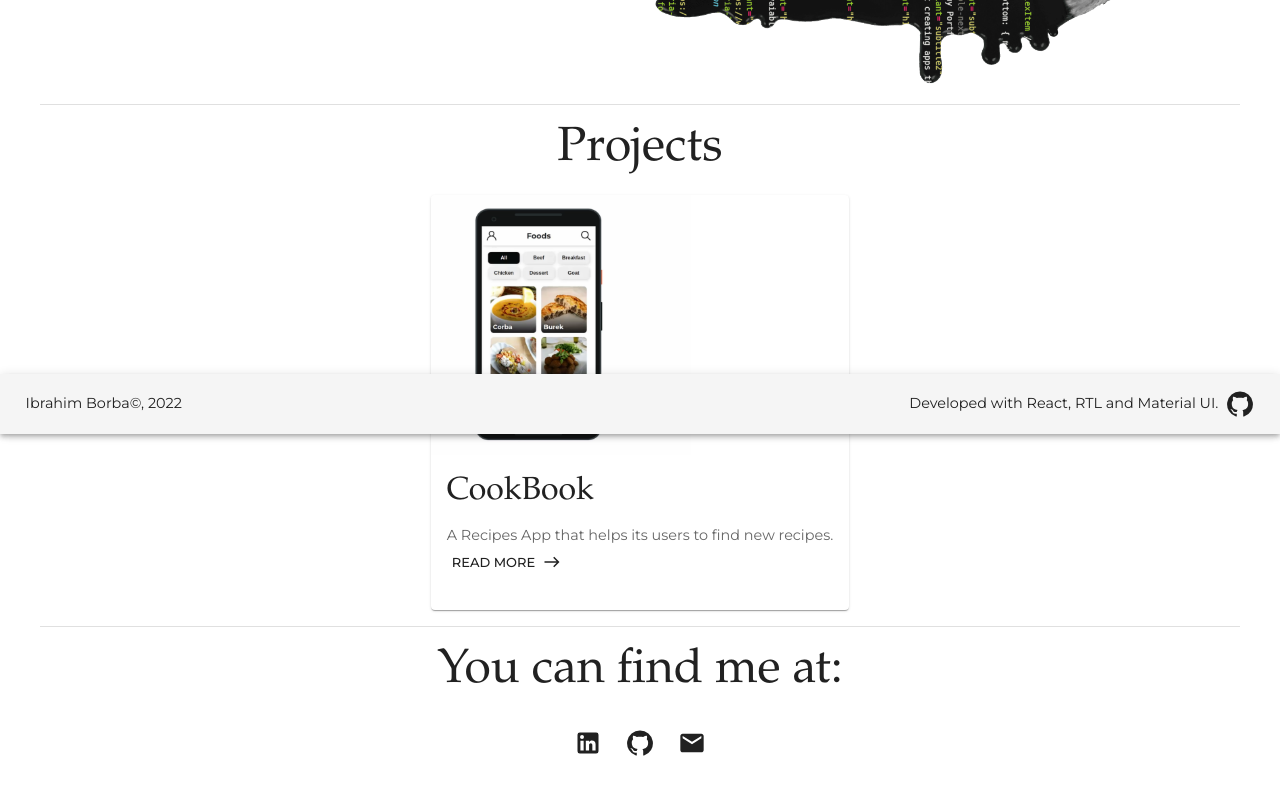
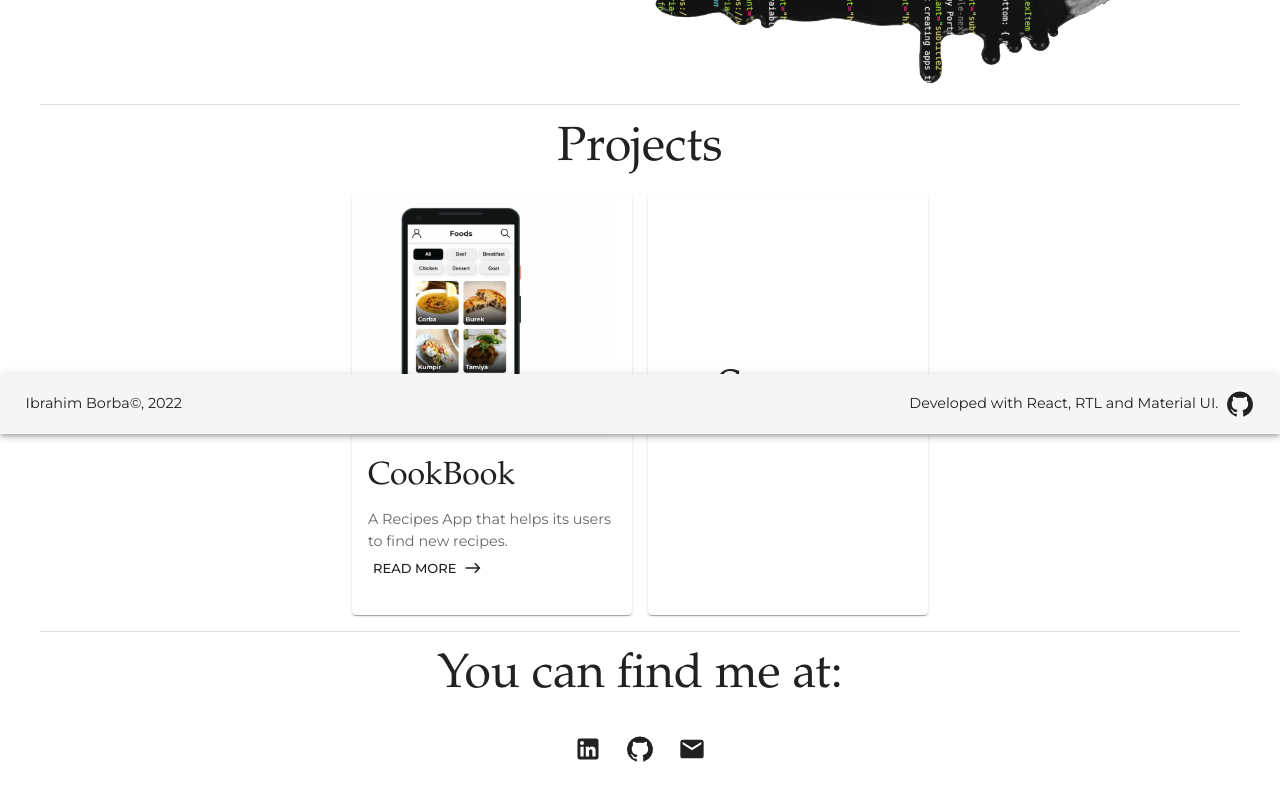
Before and after one commit to ibrahimborba/my-portfolio, a React (Create React App) app: page / in a window 1280 px wide. Shown: the part 366-1166 px from the top of the page. Built offline with nearby package versions, Linux system fonts and the light colour scheme; a web font is replaced by a local one.

Commit message:
feat: add Soon card to ProjectList

```diff
--- a/src/components/ProjectCard/ProjectCard.jsx
+++ b/src/components/ProjectCard/ProjectCard.jsx
@@ -15,9 +15,14 @@ function ProjectCard({ project, hasDetails }) {
   const { content: { projectCard } } = useContext(ContentContext);
 
   return (
-    <Card sx={hasDetails && {
+    <Card sx={hasDetails ? {
       display: 'flex',
       flexDirection: { xs: 'column', sm: 'row' },
+    } : {
+      display: 'flex',
+      flexDirection: 'column',
+      maxWidth: '280px',
+      maxHeight: '420px',
     }}
     >
       <CardMedia
@@ -30,7 +35,7 @@ function ProjectCard({ project, hasDetails }) {
       <Box>
         <CardActionArea href={project.urlDetail}>
           <CardContent>
-            <Typography gutterBottom variant="h5" component="div">
+            <Typography gutterBottom variant="h5">
               {project.title}
             </Typography>
             <Typography variant="body1" color="text.secondary">
--- a/src/components/ProjectsList/ProjectsList.jsx
+++ b/src/components/ProjectsList/ProjectsList.jsx
@@ -1,10 +1,13 @@
 import React, { useContext } from 'react';
 import Stack from '@mui/material/Stack';
+import Card from '@mui/material/Card';
+import CardContent from '@mui/material/CardContent';
+import Typography from '@mui/material/Typography';
 import { ContentContext } from '../../context/ContentContext';
 import { ProjectCard } from '../ProjectCard';
 
 function ProjectsList() {
-  const { projects } = useContext(ContentContext);
+  const { content: { projectList }, projects } = useContext(ContentContext);
 
   return (
     <Stack
@@ -19,6 +22,20 @@ function ProjectsList() {
           />
         ))
       }
+      <Card sx={{
+        display: 'flex',
+        justifyContent: 'center',
+        alignItems: 'center',
+        height: '420px',
+        width: '280px',
+      }}
+      >
+        <CardContent>
+          <Typography gutterBottom variant="h2">
+            { projectList.soon }
+          </Typography>
+        </CardContent>
+      </Card>
     </Stack>
   );
 }
--- a/src/context/data/contentEN.js
+++ b/src/context/data/contentEN.js
@@ -20,6 +20,10 @@ const content = {
     visitHere: 'Visit here',
   },
 
+  projectList: {
+    soon: 'Soon...',
+  },
+
   // Pages
   home: {
     intro: "Hi, welcome to my Portfolio! I'm a Web Developer passionate about creating apps that impact people's lives.",
```
Lines whose indentation alone changed are shown as unchanged.
